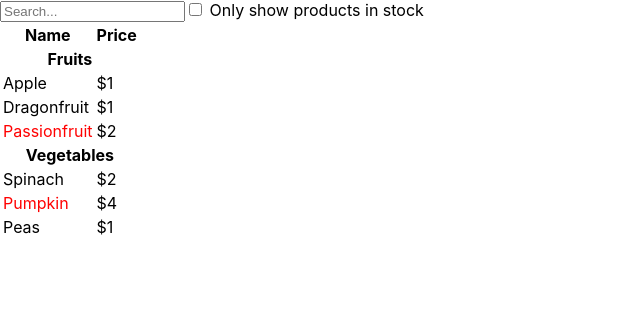
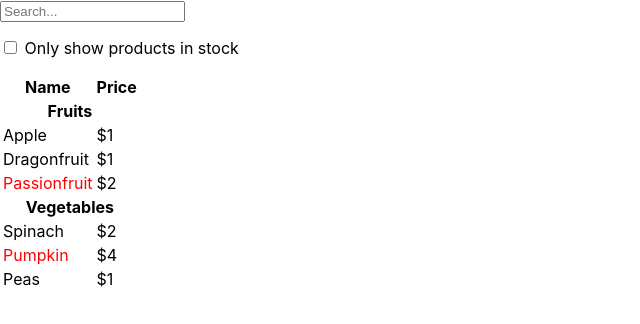
Before and after one commit to viniNascimento63/React, a React (Create React App) app in the folder thinking-in-react/fruits-vegetables/: page / in a window 1280 px wide. Shown: the top 324 px of the page, without its empty margins (0-640 px from the left). Built offline with nearby package versions, Linux system fonts and the light colour scheme.

Commit message:
Update App.jsx

```diff
--- a/thinking-in-react/fruits-vegetables/src/App.jsx
+++ b/thinking-in-react/fruits-vegetables/src/App.jsx
@@ -65,9 +65,11 @@ function SearchBar() {
       <form>
           <input type="text" placeholder="Search..." />
           <label>
-              <input type="checkbox" />
-              {' '}
-              Only show products in stock
+              <p>
+                <input type="checkbox" />
+                {' '}
+                Only show products in stock
+              </p>
           </label>
       </form>
   );
```
